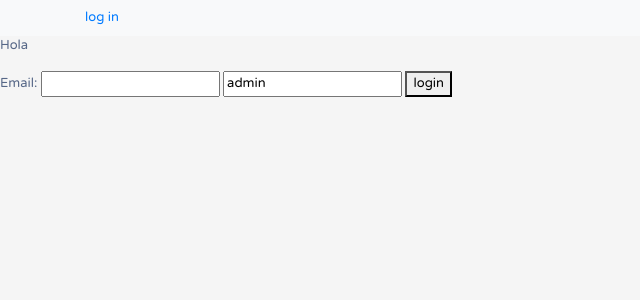
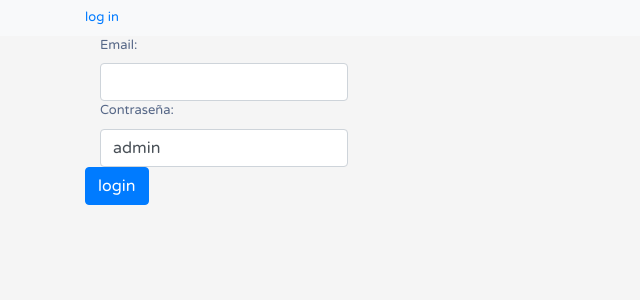
Before and after one commit to jaimitxu/TFG, a Symfony app: template SimfonyTickets/templates/usuarios/login.html.twig in a window 1280 px wide. Shown: the top 300 px of the page, without its empty margins (0-640 px from the left). Run offline with Twig, Linux system fonts and the light colour scheme; the template is opened without the code that fills it, so the values that code supplies are empty; some libraries are stand-ins or nearby versions.

Commit message:
CambiosChorrasLogin
cambios chorra en el login

```diff
--- a/SimfonyTickets/templates/base.html.twig
+++ b/SimfonyTickets/templates/base.html.twig
@@ -30,12 +30,14 @@
     <body>
 
     <nav class="navbar navbar-expand-lg navbar-light bg-light">
-        <div class="container float-end">
+        <div class="container">
+            <div class="float-end">
             {% if is_granted('IS_AUTHENTICATED_REMEMBERED') %}
                 {{app.user.nombre}} ------ <a href="{{ path('app_usuarios_logout')}}">logout</a>
             {% else %}
                 <a href="{{ path('app_usuarios_login') }}" > log in </a>
             {% endif %}
+            </div>
         </div>
     </nav>
 
--- a/SimfonyTickets/templates/usuarios/login.html.twig
+++ b/SimfonyTickets/templates/usuarios/login.html.twig
@@ -4,22 +4,22 @@
 
 {% block body %}
 
-<div>
-    <p> Hola </p>
-</div>
-{{dump(last_username, error)}}
 
-<form action="{{ path('app_usuarios_login') }}" method="post">
-        <label for="correo">Email:</label>
-        <input type="text" id="correo" name="_correo" value=""/>
-        <input type="text" id="contrasena" name="_contrasena" value="admin"/>
+{# {{dump(last_username, error)}} #}
+    <div class="container">
+        <form action="{{ path('app_usuarios_login') }}" method="post">
+            <div class="col-3" >
+                <label class="form-label" for="correo">Email:</label>
+                <input class="form-control" type="text" id="correo" name="_correo" value=""/>
+                <label class="form-label" for="correo">Contraseña:</label>
+                <input class="form-control" type="text" id="contrasena" name="_contrasena" value="admin"/>
+            </div>
+                {# If you want to control the URL the user is redirected to on success
+                <input type="hidden" name="_target_path" value="/account"/> #}
 
-        {# If you want to control the URL the user is redirected to on success
-        <input type="hidden" name="_target_path" value="/account"/> #}
-
-        <button type="submit">login</button>
-    </form>
-
+                <button class="btn btn-primary" type="submit">login</button>
+        </form>
+    </div>
     {# {% if is_granted('IS_AUTHENTICATED_FULLY') %}
     <p>Email: {{ app.user.email }}</p>
     {% endif %} #}
```
